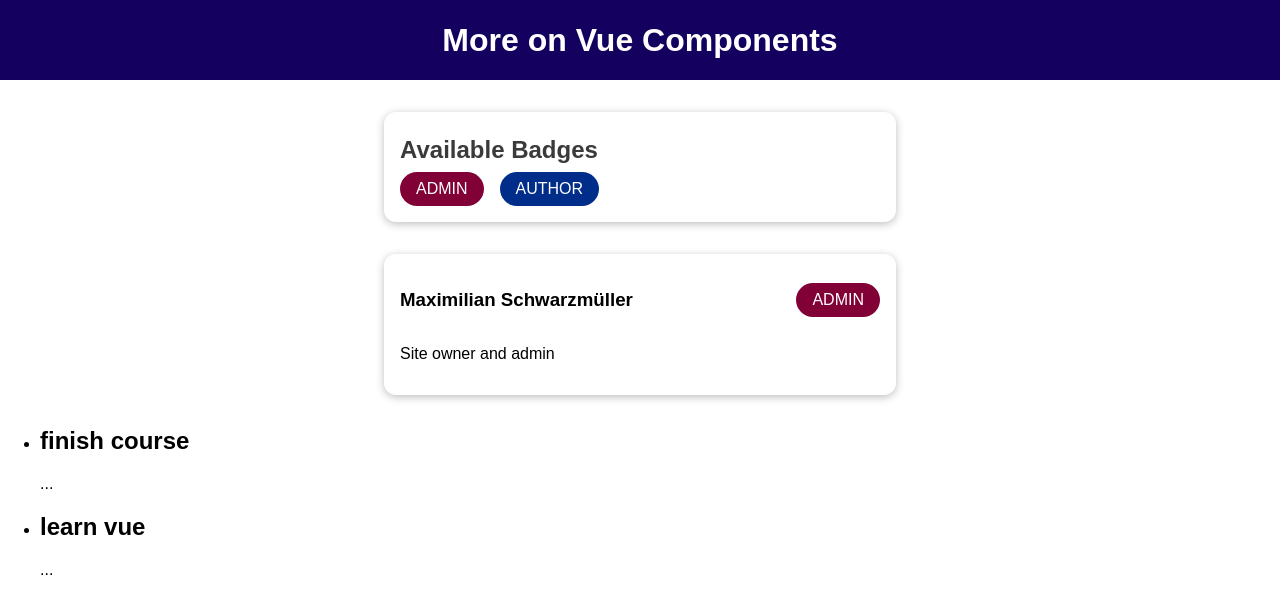
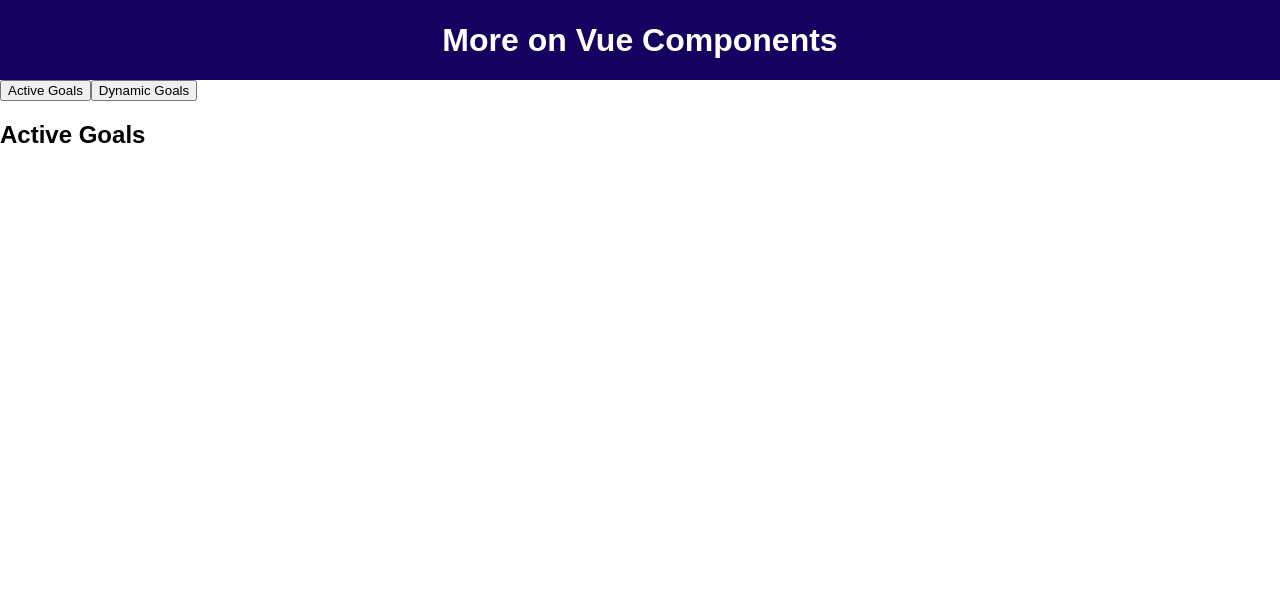
Before and after one commit to soorajsprakash/Vue_Learn, a Vue app in the folder 19. advanced comp comm/: page / in a window 1280 px wide. Shown: the top 614 px of the page. Built offline with nearby package versions, Linux system fonts and the light colour scheme.

Commit message:
dynamic component

```diff
--- a/19. advanced comp comm/src/App.vue
+++ b/19. advanced comp comm/src/App.vue
@@ -1,41 +1,36 @@
 <template>
   <div>
     <the-header></the-header>
-    <BadgeList />
-    <user-info
-      :full-name="activeUser.name"
-      :info-text="activeUser.description"
-      :role="activeUser.role"
-    ></user-info>
-    <course-goals>
-      <!-- "#default" is the equivalent for "v-slot:default" -->
-      <!-- here we don't really need to use the template tag, instead we can include the slot ref inside the <course-goals> -->
-      <!-- for eg:  <course-goals #default="slotItem">...</course-goals> -->
-      <template #default="slotItem">
-        <!-- here the slotItem would be an object with each item passed from the source -->
-        <h2>{{ slotItem.item }}</h2>
-        <p>{{ slotItem["anotherProp"] }}</p>
-      </template>
-    </course-goals>
+    <button @click="setSelectedComponents('ActiveGoals')">Active Goals</button>
+    <button @click="setSelectedComponents('ManageGoals')">Dynamic Goals</button>
+    <!-- <ActiveGoals v-if="selectedComponent === 'ActiveGoals'"></ActiveGoals>
+    <ManageGoals v-if="selectedComponent === 'ManageGoals'"></ManageGoals> -->
+    <component :is="selectedComponent"></component>
   </div>
 </template>
 
 <script>
 import TheHeader from './components/TheHeader.vue';
-import BadgeList from './components/BadgeList.vue';
-import UserInfo from './components/UserInfo.vue';
-import CourseGoals from './components/CourseGoals.vue'
+// import BadgeList from './components/BadgeList.vue';
+// import UserInfo from './components/UserInfo.vue';
+// import CourseGoals from './components/CourseGoals.vue'
+import ActiveGoals from './components/ActiveGoals.vue';
+import ManageGoals from './components/ManageGoals.vue'
 
 export default {
   components: {
     'the-header': TheHeader,
     // by doing in the below method, we can use self closing tags like "<BadgeList />
-    BadgeList: BadgeList,
-    UserInfo,
-    CourseGoals
+    // BadgeList: BadgeList,
+    // UserInfo,
+    // CourseGoals,
+    ActiveGoals,
+    ManageGoals,
+
   },
   data() {
     return {
+      selectedComponent: 'ActiveGoals',
       activeUser: {
         name: 'Maximilian Schwarzmüller',
         description: 'Site owner and admin',
@@ -43,6 +38,11 @@ export default {
       },
     };
   },
+  methods: {
+    setSelectedComponents(comp) {
+      this.selectedComponent = comp;
+    }
+  }
 };
 </script>
 
@@ -55,3 +55,26 @@ body {
   margin: 0;
 }
 </style>
+
+<!--
+<BadgeList />
+    <user-info
+      :full-name="activeUser.name"
+      :info-text="activeUser.description"
+      :role="activeUser.role"
+    ></user-info>
+    <course-goals>
+      /*
+      "#default" is the equivalent for "v-slot:default".
+      Here we don't really need to use the template tag, instead we can include the slot ref inside the <course-goals>
+      For eg:  <course-goals #default="slotItem">...</course-goals>
+      */
+      <template #default="slotItem">
+        /*
+        Here the slotItem would be an object with each item passed from the source
+        */
+        <h2>{{ slotItem.item }}</h2>
+        <p>{{ slotItem["anotherProp"] }}</p>
+      </template>
+    </course-goals>
+-->
--- /dev/null
+++ b/19. advanced comp comm/src/components/ActiveGoals.vue
@@ -0,0 +1,3 @@
+<template>
+    <h2>Active Goals</h2>
+</template>
--- /dev/null
+++ b/19. advanced comp comm/src/components/ManageGoals.vue
@@ -0,0 +1,3 @@
+<template>
+    <h2>Manage Goals</h2>
+</template>
```
